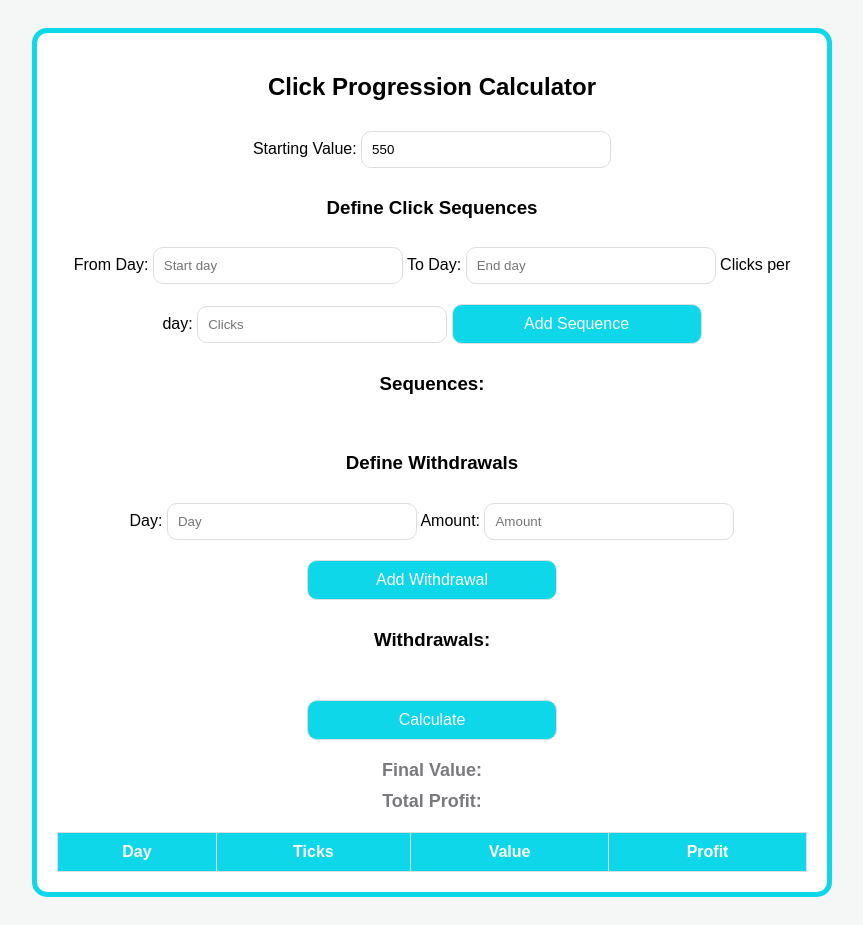
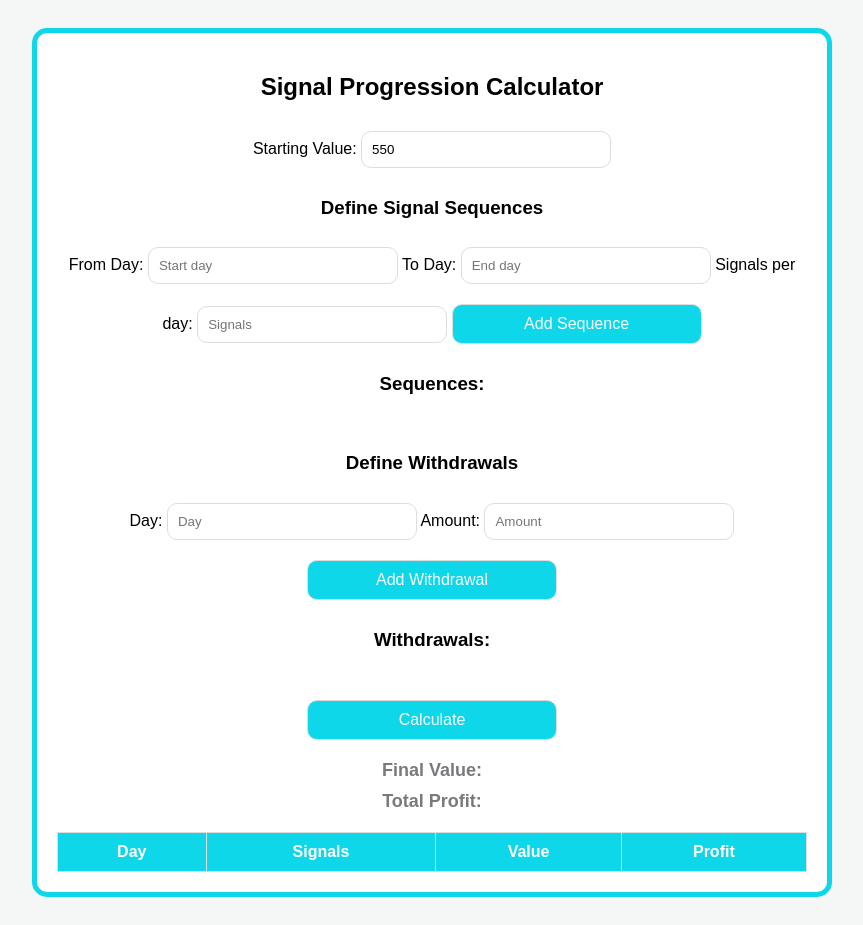
Before and after one commit to hordit/calcTred, a plain HTML site: page index.html in a window 1280 px wide. Shown: the whole page, without its empty margins (208-1071 px from the left). Drawn offline with Linux system fonts and the light colour scheme.

Commit message:
Update index.html
fixed signals

```diff
--- a/index.html
+++ b/index.html
@@ -110,18 +110,18 @@
   </head>
   <body>
     <div class="container">
-      <h2>Click Progression Calculator</h2>
+      <h2>Signal Progression Calculator</h2>
 
       <label for="start">Starting Value:</label>
       <input type="number" id="start" value="550" step="0.1" />
 
-      <h3>Define Click Sequences</h3>
+      <h3>Define Signal Sequences</h3>
       <label>From Day:</label>
       <input type="number" id="from1" placeholder="Start day" />
       <label>To Day:</label>
       <input type="number" id="to1" placeholder="End day" />
-      <label>Clicks per day:</label>
-      <input type="number" id="clicks1" placeholder="Clicks" />
+      <label>Signals per day:</label>
+      <input type="number" id="clicks1" placeholder="Signals" />
       <button onclick="addSequence()">Add Sequence</button>
 
       <h3>Sequences:</h3>
@@ -150,7 +150,7 @@
         <thead>
           <tr>
             <th>Day</th>
-            <th>Ticks</th>
+            <th>Signals</th>
             <th>Value</th>
             <th>Profit</th>
           </tr>
@@ -179,7 +179,7 @@
         let sequenceList = document.getElementById("sequence-list");
         let listItem = document.createElement("li");
         listItem.innerHTML = `Days ${from} to ${to}: ${clicks} clicks
-            <span class="delete-btn" onclick="removeSequence(${sequenceId})"> ❌</span>`;
+            <span class="delete-btn" onclick="removeSequence(${sequenceId})">❌</span>`;
         sequenceList.appendChild(listItem);
       }
 
@@ -195,7 +195,7 @@
         sequences.forEach((seq) => {
           let listItem = document.createElement("li");
           listItem.innerHTML = `Days ${seq.from} to ${seq.to}: ${seq.clicks} clicks
-                <span class="delete-btn" onclick="removeSequence(${seq.id})"> ❌</span>`;
+                <span class="delete-btn" onclick="removeSequence(${seq.id})">❌</span>`;
           sequenceList.appendChild(listItem);
         });
 
@@ -231,7 +231,7 @@
         withdrawals.forEach((withdraw) => {
           let listItem = document.createElement("li");
           listItem.innerHTML = `Day ${withdraw.day}: Withdraw: -${withdraw.amount}
-                <span class="delete-btn" onclick="removeWithdrawal(${withdraw.id})"> ❌</span>`;
+                <span class="delete-btn" onclick="removeWithdrawal(${withdraw.id})">❌</span>`;
           withdrawalList.appendChild(listItem);
         });
 
@@ -283,7 +283,7 @@
 
           row.innerHTML =
                 `<td>Day ${day + 1}</td>
-                <td>${ticks} Ticks</td>
+                <td>${ticks} Signals</td>
                 ${valueCell}
                 ${profitCell}`;
         });
```
